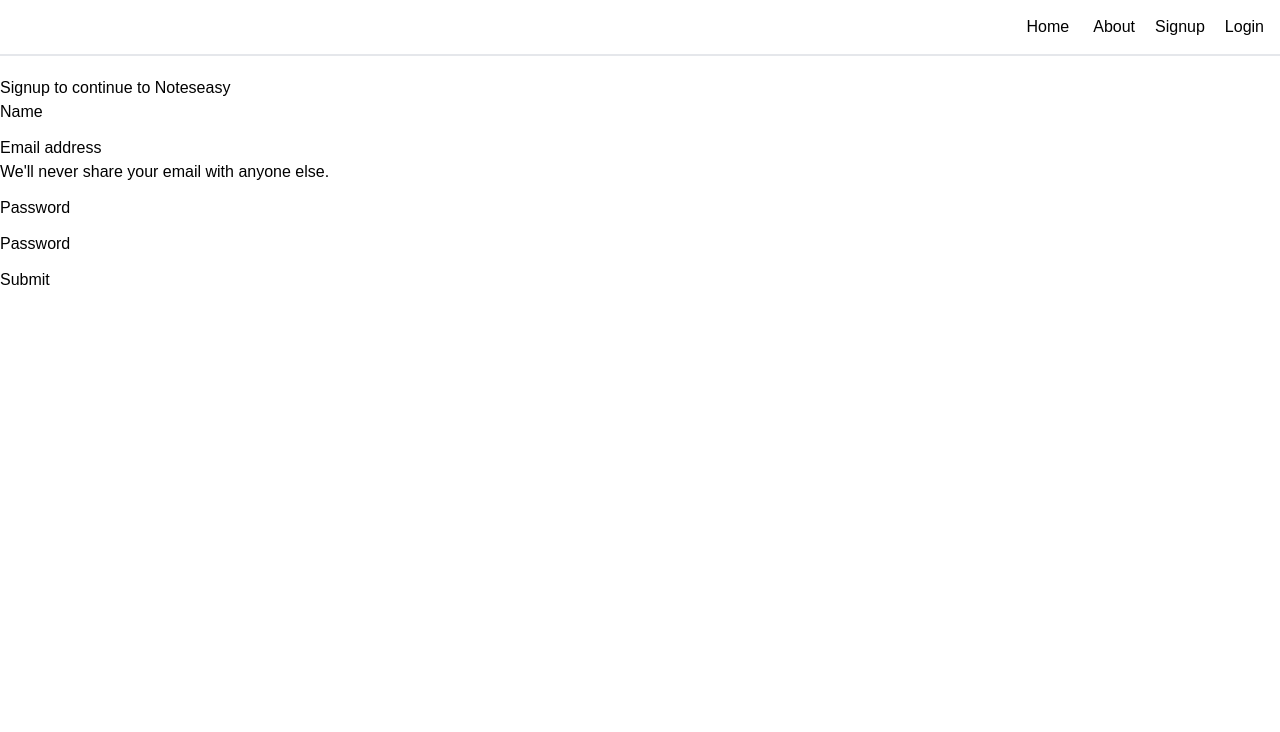
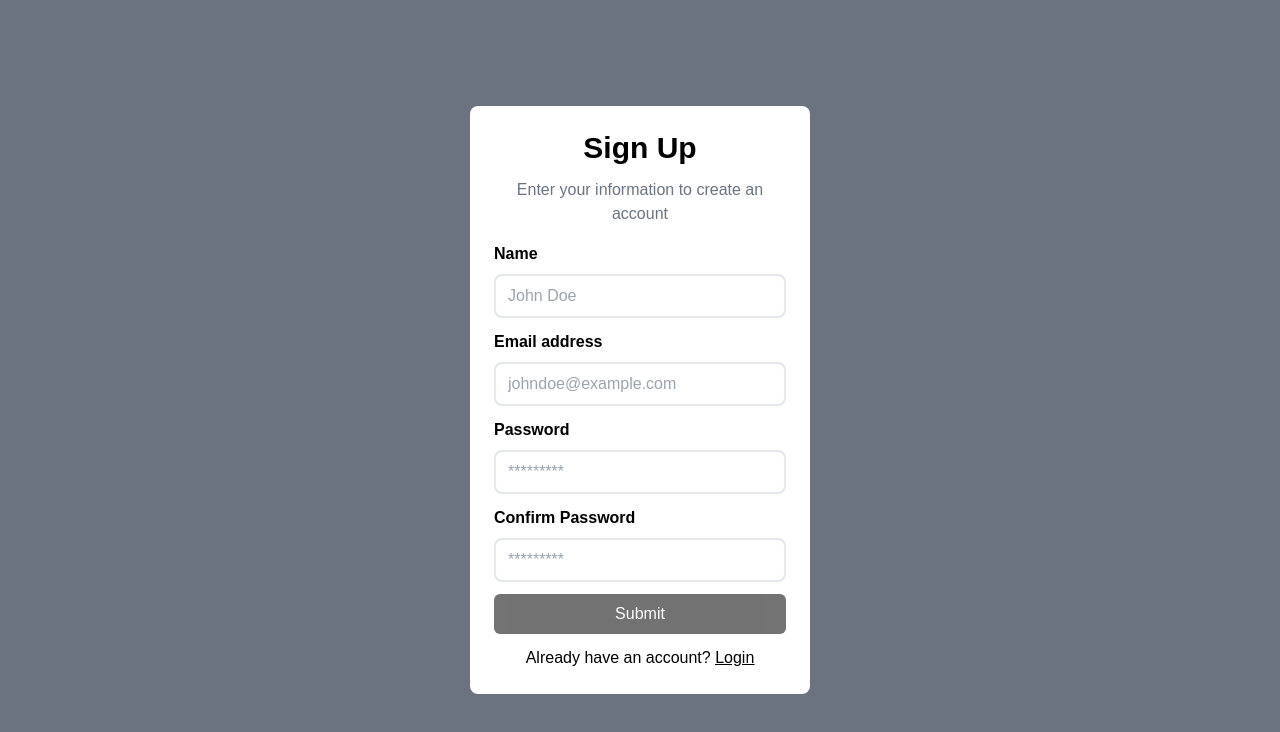
Before and after one commit to missingsemicolononline8/noteeasy, a React (Create React App) app in the folder client/: page /signup in a window 1280 px wide. Shown: the top 732 px of the page. Built offline with nearby package versions, Linux system fonts and the light colour scheme.

Commit message:
Updated Login / Signup UI

```diff
--- a/client/src/components/Foreground.jsx
+++ b/client/src/components/Foreground.jsx
@@ -1,4 +1,4 @@
-import { Routes, Route, } from "react-router-dom";
+import { Routes, Route, Outlet, } from "react-router-dom";
 
 import Navbar from './Navbar';
 import Home from '../pages/Home';
@@ -12,14 +12,16 @@ const Foreground = () => {
     return (
         <div className="z-10 relative h-screen flex flex-col">
             <AlertState>
-                <Navbar />
                 <Routes>
-                    <Route path="/" >
+                    <Route path="/" element={<>
+                        <Navbar />
+                        <Outlet />
+                    </>} >
                         <Route index element={<Home />} />
                         <Route path="about" element={<About />} />
-                        <Route path="login" element={<Login />} />
-                        <Route path="signup" element={<Signup />} />
                     </Route>
+                    <Route path="login" element={<Login />} />
+                    <Route path="signup" element={<Signup />} />
                 </Routes>
             </AlertState>
         </div>
--- a/client/src/pages/Login.jsx
+++ b/client/src/pages/Login.jsx
@@ -1,5 +1,5 @@
 import React, { useContext, useState } from 'react'
-import { useNavigate } from 'react-router-dom'
+import { Link, useNavigate } from 'react-router-dom'
 import AlertContext from '../context/Alert/AlertContext';
 
 
@@ -35,20 +35,26 @@ const Login = () => {
 
     }
     return (
-        <div className='container mt-5'>
-            <h2>Login to continue to Noteseasy</h2>
-            <form onSubmit={handleSubmit}>
-                <div className="mb-3">
-                    <label htmlFor="email" className="form-label">Email address</label>
-                    <input type="email" className="form-control" id="email" name='email' aria-describedby="emailHelp" value={credentials.email} onChange={onChange} />
-                    <div id="emailHelp" className="form-text">We'll never share your email with anyone else.</div>
-                </div>
-                <div className="mb-3">
-                    <label htmlFor="password" className="form-label">Password</label>
-                    <input type="password" className="form-control" id="password" name="password" onChange={onChange} value={credentials.password} />
-                </div>
-                <button type="submit" className="btn btn-primary" >Submit</button>
-            </form></div>
+        <div className='flex justify-center items-center w-full h-screen bg-gray-500'>
+            <div id="form-wrapper" className="bg-white rounded-lg w-[340px] p-6">
+                <h1 className='text-center text-3xl font-bold'>Sign In</h1>
+                <p className="text-center mt-3 font-medium text-gray-500 text-md leading-6">
+                    Enter your credentials to access your account
+                </p>
+                <form className='mt-4' onSubmit={handleSubmit} >
+                    <div className="flex flex-col gap-2 mt-2 mb-1">
+                        <label htmlFor="email" className="text-base font-bold">Email address</label>
+                        <input type="email" className="outline-none rounded-lg border-2 py-2 px-3 border-gray-200" id="email" name='email' aria-describedby="emailHelp" value={credentials.email} placeholder='johndoe@emaple.com' onChange={onChange} />
+                    </div>
+                    <div className="form-group flex flex-col gap-2 mt-3 mb-3">
+                        <label htmlFor="password" className="text-base font-bold">Password</label>
+                        <input type="password" className="outline-none rounded-lg border-2 py-2 px-3 border-gray-200" id="password" name="password" onChange={onChange} value={credentials.password} placeholder='*********' />
+                    </div>
+                    <button type="submit" className="bg-black w-full rounded-md text-white text-base py-2 text-center" >Sign In</button>
+                </form>
+                <p className="text-center mt-3 font-medium">Don't have an account? <ins><Link to="/signup">Sign Up</Link></ins></p>
+            </div>
+        </div>
     )
 }
 
--- a/client/src/pages/Signup.jsx
+++ b/client/src/pages/Signup.jsx
@@ -1,5 +1,5 @@
 import React, { useContext, useState } from 'react'
-import { useNavigate } from 'react-router-dom'
+import { Link, useNavigate } from 'react-router-dom'
 import AlertContext from '../context/Alert/AlertContext'
 
 
@@ -37,28 +37,33 @@ const Signup = () => {
 
   }
   return (
-    <div className="container mt-5">
-      <h2>Signup to continue to Noteseasy</h2>
-      <form onSubmit={handleSubmit}>
-        <div className="mb-3">
-          <label htmlFor="name" className="form-label">Name</label>
-          <input type="text" className="form-control" id="name" name="name" onChange={onChange} />
-        </div>
-        <div className="mb-3">
-          <label htmlFor="email" className="form-label">Email address</label>
-          <input type="email" className="form-control" id="email" name='email' aria-describedby="emailHelp" onChange={onChange} />
-          <div id="emailHelp" className="form-text">We'll never share your email with anyone else.</div>
-        </div>
-        <div className="mb-3">
-          <label htmlFor="password" className="form-label">Password</label>
-          <input type="password" className="form-control" id="password" name="password" onChange={onChange} />
-        </div>
-        <div className="mb-3">
-          <label htmlFor="cpassword" className="form-label">Password</label>
-          <input type="password" className="form-control" id="cpassword" name="cpassword" onChange={onChange} />
-        </div>
-        <button disabled={user.name.length === 0 || user.email.length === 0 || user.password.length < 6 || user.password !== user.cpassword} type="submit" className="btn btn-primary">Submit</button>
-      </form>
+    <div className='flex justify-center items-center w-full h-screen bg-gray-500'>
+      <div id="form-wrapper" className="bg-white rounded-lg w-[340px] p-6">
+        <h1 className='text-center text-3xl font-bold'>Sign Up</h1>
+        <p className="text-center mt-3 font-medium text-gray-500 text-md leading-6">
+          Enter your information to create an account
+        </p>
+        <form className='mt-4' onSubmit={handleSubmit}>
+          <div className="flex flex-col gap-2 mt-2 mb-1">
+            <label htmlFor="name" className="text-base font-bold">Name</label>
+            <input type="text" className="outline-none rounded-lg border-2 py-2 px-3 border-gray-200" id="name" name="name" placeholder='John Doe' onChange={onChange} />
+          </div>
+          <div className="form-group flex flex-col gap-2 mt-3 mb-1">
+            <label htmlFor="email" className="text-base font-bold">Email address</label>
+            <input type="email" className="outline-none rounded-lg border-2 py-2 px-3 border-gray-200" id="email" name='email' aria-describedby="emailHelp" placeholder='johndoe@example.com' onChange={onChange} />
+          </div>
+          <div className="form-group flex flex-col gap-2 mt-3 mb-1">
+            <label htmlFor="password" className="text-base font-bold">Password</label>
+            <input type="password" className="outline-none rounded-lg border-2 py-2 px-3 border-gray-200" id="password" name="password" placeholder='*********' onChange={onChange} />
+          </div>
+          <div className="flex flex-col gap-2 mt-3 mb-3">
+            <label htmlFor="cpassword" className="text-base font-bold">Confirm Password</label>
+            <input type="password" className="outline-none rounded-lg border-2 py-2 px-3 border-gray-200" id="cpassword" name="cpassword" placeholder='*********' onChange={onChange} />
+          </div>
+          <button disabled={user.name.length === 0 || user.email.length === 0 || user.password.length < 6 || user.password !== user.cpassword} type="submit" className="bg-black disabled:opacity-55 w-full rounded-md text-white text-base py-2 text-center">Submit</button>
+        </form>
+        <p className="text-center mt-3 font-medium">Already have an account? <ins><Link to="/login">Login</Link></ins></p>
+      </div>
     </div>
 
   )
```
